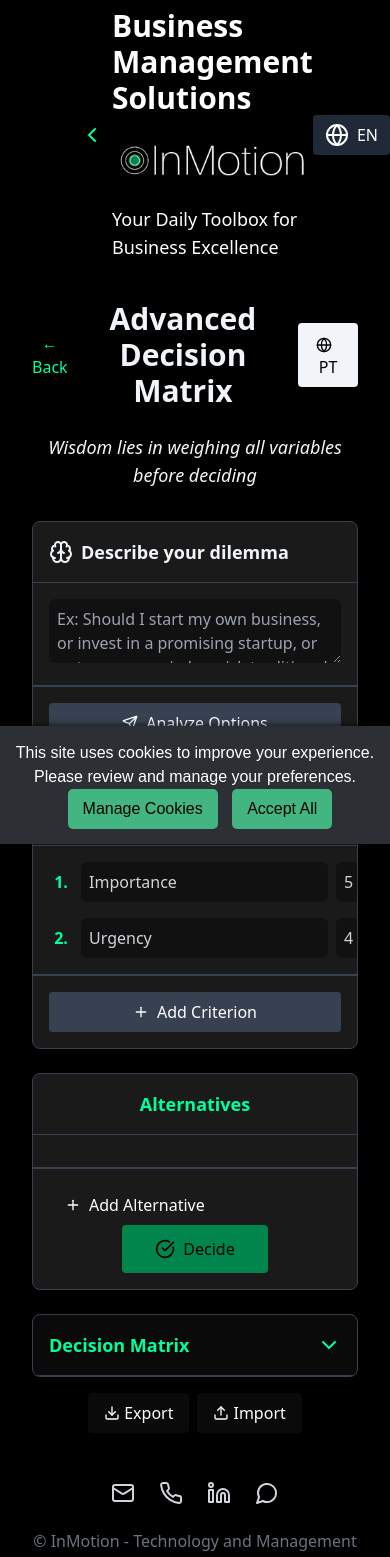
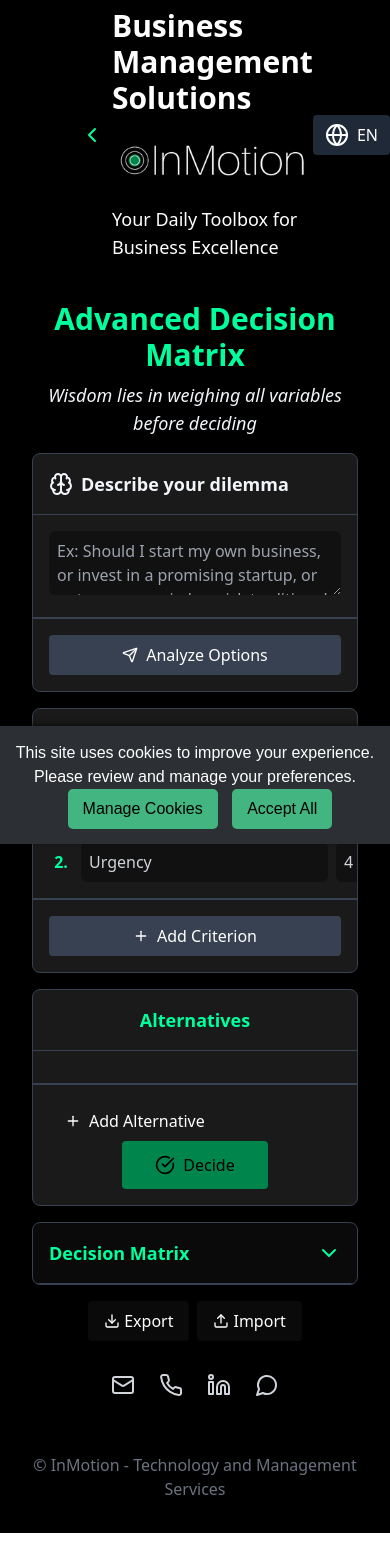
Before and after one commit to beloureiro/NS3, a React (Create React App) app: page /NS3/decision-helper in a window 390 px wide. Shown: the top 1557 px of the page. After the commit the page ends 1533 px from the top, so only its background shows below. Built offline with nearby package versions, Linux system fonts and the light colour scheme.

Commit message:
Ajustado a matriz de decisao

```diff
--- a/src/app/routes.js
+++ b/src/app/routes.js
@@ -106,7 +106,7 @@ const AppRoutes = ({
       />
 
       {/* Define routes for other pages */}
-      <Route path="/decision-helper" element={<DecisionHelper />} />
+      <Route path="/decision-helper" element={<DecisionHelper language={language} />} />
       <Route path="/5w2h" element={<ActionPlanApp language={language} />} />
       <Route path="/process-flow" element={<ProcessFlowDiagramApp language={language} />} />
       <Route path="/independent-width" element={<IndependentWidthPage />} />
--- a/src/tools/ActionPlan/ActionPlan.js
+++ b/src/tools/ActionPlan/ActionPlan.js
@@ -1,5 +1,4 @@
 import React, { useState, useRef } from "react";
-import { Link } from "react-router-dom";
 import {
   Check,
   PlusCircle,
--- a/src/tools/DecisionMatrix/DecisionMatrix.js
+++ b/src/tools/DecisionMatrix/DecisionMatrix.js
@@ -1,7 +1,5 @@
 import React, { useState, useRef, useEffect } from "react";
-import { Link } from "react-router-dom";
 import {
-  Globe,
   Brain,
   ChevronDown,
   Plus,
@@ -32,7 +30,7 @@ import {
 } from "./DecisionMatrixExportImport"; // Importa funções de importação/exportação de decisões
 import ContactSection from "../../AppComponents/ContactSection";
 
-const DecisionHelper = () => {
+const DecisionHelper = ({ language }) => {
   // Definição de estados utilizando o hook useState
   const [alternatives, setAlternatives] = useState([]); // Armazena as alternativas de decisão
   const [decision, setDecision] = useState(null); // Armazena a decisão final
@@ -42,7 +40,6 @@ const DecisionHelper = () => {
     { name: "Urgency", weight: 4 },
   ]); // Armazena os critérios de decisão com pesos
   const [showMatrix, setShowMatrix] = useState(false); // Controla a exibição da matriz de decisão
-  const [language, setLanguage] = useState("en"); // Define o idioma
   const [isDisclaimerOpen, setIsDisclaimerOpen] = useState(false); // Controla a exibição do modal de isenção de responsabilidade
   const [hasUnsavedChanges, setHasUnsavedChanges] = useState(false); // Indica se há alterações não salvas
 
@@ -50,11 +47,6 @@ const DecisionHelper = () => {
 
   // Obtenção das traduções de acordo com o idioma selecionado
   const t = translations[language];
-
-  // Alterna entre os idiomas (inglês e português)
-  const toggleLanguage = () => {
-    setLanguage((lang) => (lang === "en" ? "pt" : "en"));
-  };
 
   // Hook useEffect para avisar o usuário sobre mudanças não salvas antes de sair da página
   useEffect(() => {
@@ -237,32 +229,20 @@ const DecisionHelper = () => {
   };
 
   return (
-    <div className="w-full min-h-screen bg-black text-gray-300 font-sans antialiased">
-      {/* Cabeçalho */}
-      <header className="mb-8 flex justify-between items-center">
-        <div className="max-w-7xl mx-auto px-4 sm:px-6 lg:px-8">
-          {/* Cabeçalho do componente */}
-          <div className="flex justify-between items-center py-6">
-            <Link to="/" className="text-[#00ff9d] hover:underline">
-              {t.back}
-            </Link>
-            <h1 className="text-3xl font-bold text-[#f1f5f9]">{t.title}</h1>
-            <Button
-              onClick={toggleLanguage}
-              className="bg-[#f1f5f9] hover:bg-[#00864c] text-black"
-            >
-              <Globe className="mr-2 h-4 w-4 inline" />{" "}
-              {language === "en" ? "PT" : "EN"}
-            </Button>
-          </div>
-
-          {/* Subtítulo centralizado */}
-          <p className="text-lg text-[#f1f5f9] italic text-center mb-8">
+    <div className="w-full bg-black text-gray-300 font-sans antialiased">
+      <div className="max-w-7xl mx-auto px-4 sm:px-6 lg:px-8 py-6">
+        {/* Mantendo título e subtítulo com a mesma visibilidade */}
+        <h1 className="text-3xl font-bold text-[#00ff9d] text-center mb-2 hover:text-[#00cc7d] transition-colors">
+          {t.title}
+        </h1>
+        <p className="text-lg text-[#f1f5f9] italic text-center mb-4">
           {t.subtitle}
         </p>
 
-          {/* Grid layout para organizar os cartões */}
-          <div className="grid grid-cols-1 lg:grid-cols-2 gap-6">
+        {/* Main content container */}
+        <div className="space-y-4 mb-4">
+          {/* Grid layout for cards with reduced gap */}
+          <div className="grid grid-cols-1 lg:grid-cols-2 gap-4">
             {/* Cartão para descrever o dilema */}
             <Card className="bg-[#1a1a1a] border-[#333333] shadow-[#00ff9d]/20">
               <CardHeader>
@@ -343,7 +323,7 @@ const DecisionHelper = () => {
           </div>
 
           {/* Cartão para adicionar e gerenciar alternativas - largura total */}
-          <Card className="bg-[#1a1a1a] border-[#333333] shadow-[#00864c]/20 mt-6">
+          <Card className="bg-[#1a1a1a] border-[#333333] shadow-[#00864c]/20 mt-4">
             <CardHeader>
               <CardTitle className="text-[#00ff9d]">{t.alternatives}</CardTitle>
             </CardHeader>
@@ -416,7 +396,7 @@ const DecisionHelper = () => {
           </Card>
 
           {/* Cartão que exibe a matriz de decisão em um gráfico - largura total */}
-          <Card className="bg-[#0a0a0a] border-[#333333] shadow-[#00ff9d]/20 mt-6 overflow-hidden">
+          <Card className="bg-[#0a0a0a] border-[#333333] shadow-[#00ff9d]/20 mt-4 overflow-hidden">
             <CardHeader>
               <CardTitle
                 onClick={() => setShowMatrix(!showMatrix)}
@@ -444,7 +424,7 @@ const DecisionHelper = () => {
 
           {/* Exibe o resultado da decisão final */}
           {decision && (
-            <Alert className="mt-6 bg-[#1a1a1a] border-[#00ff9d] text-[#00ff9d]">
+            <Alert className="mt-4 bg-[#1a1a1a] border-[#00ff9d] text-[#00ff9d]">
               <AlertTitle className="text-[#00ff9d] font-bold">
                 {t.finalDecision}
               </AlertTitle>
@@ -454,11 +434,11 @@ const DecisionHelper = () => {
             </Alert>
           )}
 
-          {/* Centraliza os botões e ajusta os ícones */}
-          <div className="flex justify-center mt-4">
+          {/* Import/Export buttons */}
+          <div className="flex justify-center mb-2">
             <ImportExportButtons
               onExport={handleExport}
-              onImport={handleImportClick} // Modificado aqui
+              onImport={handleImportClick}
               language={language}
               className="flex items-center space-x-2"
             />
@@ -466,7 +446,7 @@ const DecisionHelper = () => {
 
           <input
             type="file"
-            ref={fileInputRef} // Modificado aqui
+            ref={fileInputRef}
             style={{ display: "none" }}
             onChange={(e) => {
               importDecisionProcess(
@@ -480,17 +460,21 @@ const DecisionHelper = () => {
             }}
             accept=".json"
           />
+
+          {/* Contact Section mais próximo do footer */}
+          <div className="mt-2">
+            <ContactSection />
           </div>
 
-        {/* Modal de isenção de responsabilidade */}
+          {/* Disclaimer Modal */}
           <DisclaimerModal
             isOpen={isDisclaimerOpen}
             onClose={() => setIsDisclaimerOpen(false)}
             onConfirm={handleDisclaimerConfirm}
             language={language}
           />
-      </header>
-      <ContactSection /> {/* Moved ContactSection to the end */}
+        </div>
+      </div>
     </div>
   );
 };
```
Lines whose indentation alone changed are shown as unchanged.
